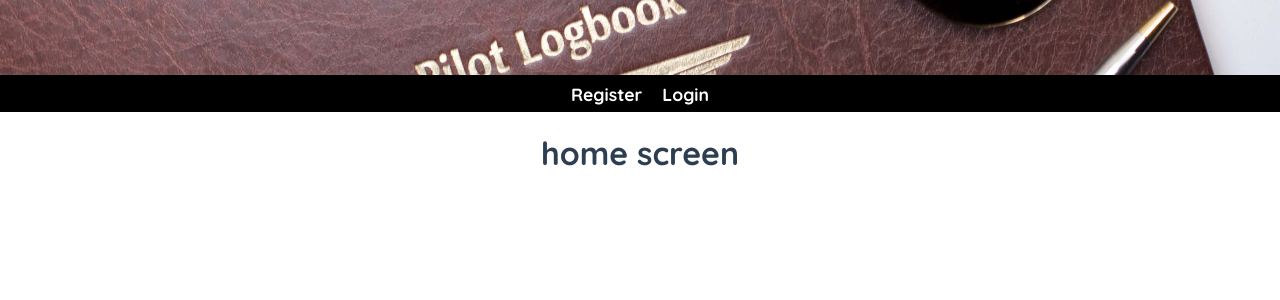
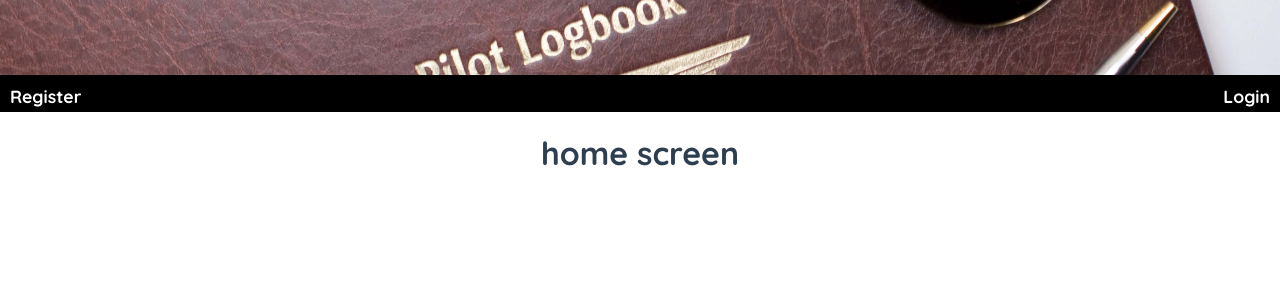
Before and after one commit to JoachimLi/codeworks-soloproject, a Vue app in the folder client/: page / in a window 1280 px wide. Shown: the top 300 px of the page. Built offline with nearby package versions, Linux system fonts and the light colour scheme.

Commit message:
fix(navbar.vue): fix styling
stop overflowing, when vertical scrollbar appears

```diff
--- a/client/src/components/Navbar.vue
+++ b/client/src/components/Navbar.vue
@@ -2,9 +2,11 @@
   <div class="navbar__wrapper">
     <div class="navbar__img"></div>
     <nav class="navigation authenticated" v-if="$store.state.user">
+      <div class="link-wrapper">
         <router-link class="nav__link" :to="{ name: 'Profile' }">Profile</router-link>
         <router-link class="nav__link" :to="{ name: 'Logbook' }">Logbook</router-link>
-        <a class="logout" @click="logout">Logout</a>
+      </div>
+      <a class="logout" @click="logout">Logout</a>
     </nav>
     <nav class="navigation no-auth" v-else>
         <router-link class="nav__link" :to="{ name: 'Register' }">Register</router-link>
@@ -40,7 +42,7 @@ export default {
   align-items: center;
 
   .navbar__img {
-    width: 100vw;
+    width: 100%;
     height: 75px;
     background-image: url('../assets/img/logbook.jpg');
     background-size: cover;
@@ -50,12 +52,19 @@ export default {
 
   .navigation {
     display: flex;
-    align-items: center;
-    justify-content: center;
-    width: 100vw;
+    align-items: stretch;
+    justify-content: space-between;
+    width: 100%;
     background-color: #000;
     height: 2rem;
     border-top: 5px solid #000;
+
+    .link-wrapper {
+      display: flex;
+      justify-content: center;
+      height: 100%;
+      flex-grow: 19;
+    }
 
     .nav__link, &:visited {
       height: 100%;
@@ -76,7 +85,10 @@ export default {
 
     .logout {
       color: white;
+      font-size: 1rem;
+      padding-top: 3px;
       cursor: pointer;
+      flex-grow: 1;
     }
   }
 }
```
